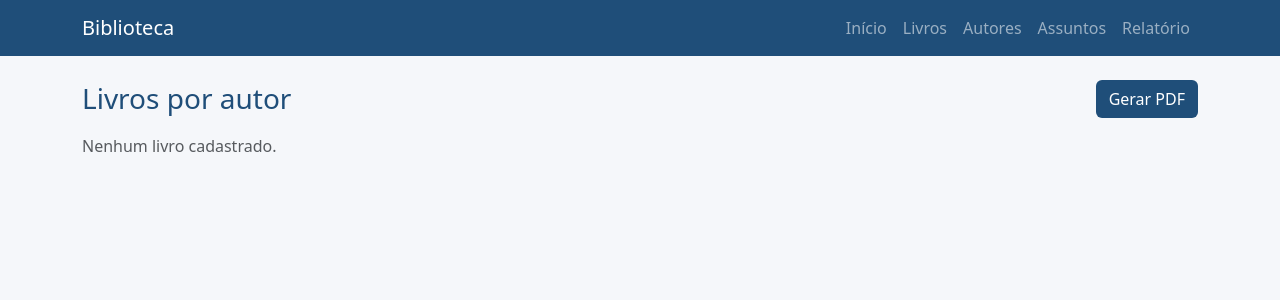
After one commit to MMacedoS/biblioteca, a Symfony app: template templates/relatorio/index.html.twig in a window 1280 px wide. The commit adds this page. Shown: the top 300 px of the page. Run offline with Twig, Linux system fonts and the light colour scheme; the template is opened without the code that fills it, so the values that code supplies are empty; some libraries are stand-ins or nearby versions.

Commit message:
feat: adicionando relatório de livros por autor em HTML e PDF

```diff
--- a/templates/base.html.twig
+++ b/templates/base.html.twig
@@ -21,6 +21,7 @@
                     <li class="nav-item"><a class="nav-link" href="{{ path('livro_index') }}">Livros</a></li>
                     <li class="nav-item"><a class="nav-link" href="{{ path('autor_index') }}">Autores</a></li>
                     <li class="nav-item"><a class="nav-link" href="{{ path('assunto_index') }}">Assuntos</a></li>
+                    <li class="nav-item"><a class="nav-link" href="{{ path('relatorio_index') }}">Relatório</a></li>
                 </ul>
             </div>
         </div>
--- /dev/null
+++ b/templates/relatorio/_tabelas.html.twig
@@ -0,0 +1,37 @@
+{% for grupo in grupos %}
+    <h2 class="h5 mt-4 grupo-autor">{{ grupo.autorNome }}</h2>
+    <table class="table table-sm table-bordered bg-white">
+        <thead>
+            <tr>
+                <th>Título</th>
+                <th>Editora</th>
+                <th class="text-center">Edição</th>
+                <th class="text-center">Ano</th>
+                <th>Assuntos</th>
+                <th class="text-end">Valor</th>
+            </tr>
+        </thead>
+        <tbody>
+            {% for livro in grupo.livros %}
+                <tr>
+                    <td>{{ livro.titulo }}</td>
+                    <td>{{ livro.editora }}</td>
+                    <td class="text-center">{{ livro.edicao }}ª</td>
+                    <td class="text-center">{{ livro.anoPublicacao }}</td>
+                    <td>{{ livro.assuntos|default('—') }}</td>
+                    <td class="text-end">{{ livro.valor|format_currency('BRL') }}</td>
+                </tr>
+            {% endfor %}
+        </tbody>
+        <tfoot>
+            <tr>
+                <th colspan="5" class="text-end">
+                    {{ grupo.quantidade }} {{ grupo.quantidade == 1 ? 'livro' : 'livros' }} · Total
+                </th>
+                <th class="text-end">{{ grupo.valorTotal|format_currency('BRL') }}</th>
+            </tr>
+        </tfoot>
+    </table>
+{% else %}
+    <p class="text-muted">Nenhum livro cadastrado.</p>
+{% endfor %}
--- /dev/null
+++ b/templates/relatorio/index.html.twig
@@ -0,0 +1,12 @@
+{% extends 'base.html.twig' %}
+
+{% block title %}Relatório · Biblioteca{% endblock %}
+
+{% block body %}
+    <div class="d-flex justify-content-between align-items-center mb-3">
+        <h1 class="mb-0">Livros por autor</h1>
+        <a href="{{ path('relatorio_pdf') }}" class="btn btn-app" target="_blank" rel="noopener">Gerar PDF</a>
+    </div>
+
+    {% include 'relatorio/_tabelas.html.twig' %}
+{% endblock %}
```
Also changed, not shown: src/Controller/RelatorioController.php (added, +46 -0 lines), src/Service/GeradorPdf.php (added, +24 -0 lines), templates/relatorio/pdf.html.twig (added, +25 -0 lines).
